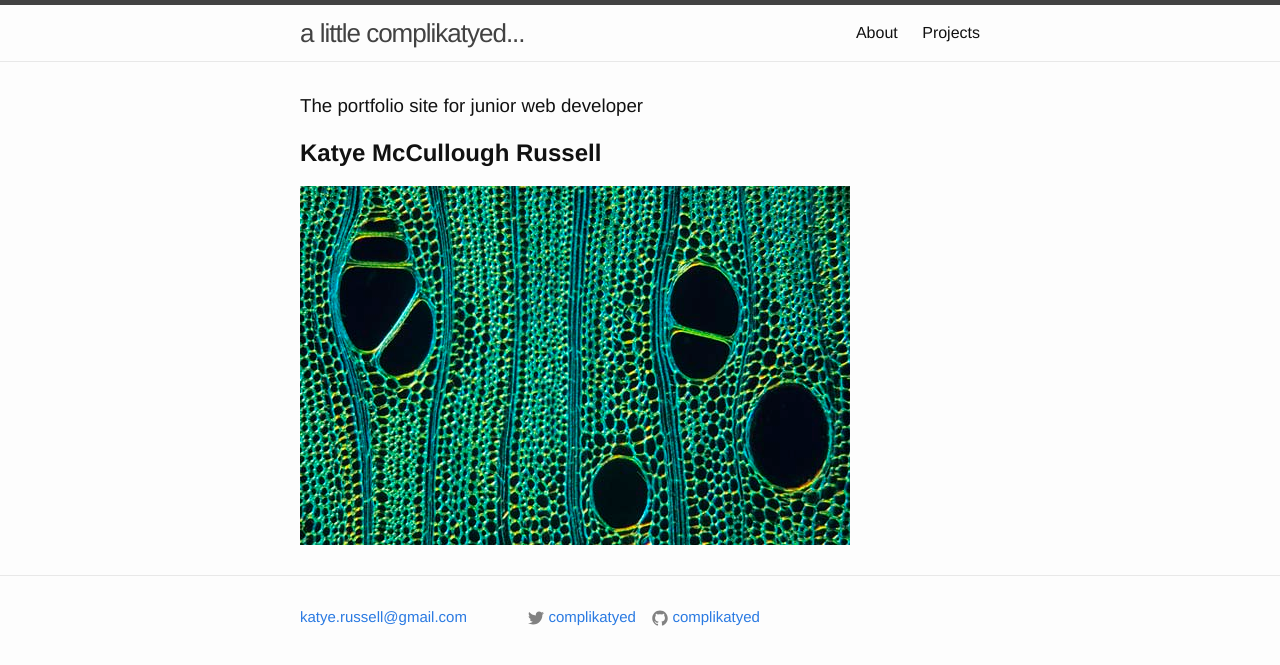
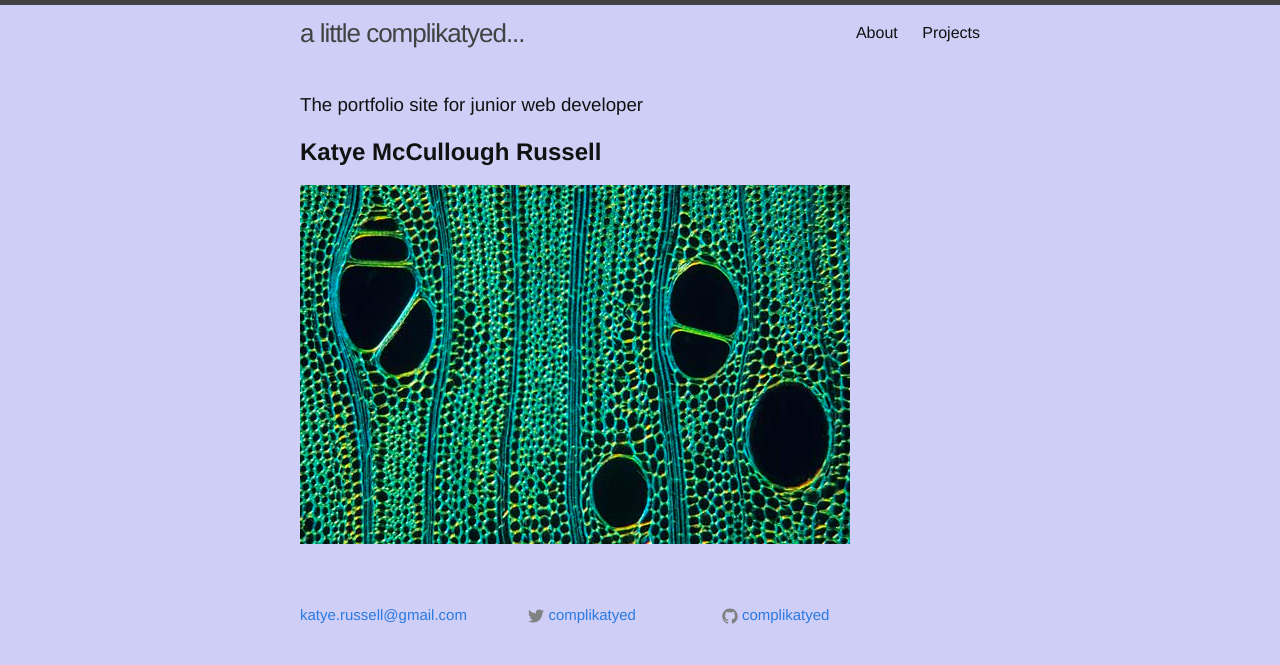
Before and after one commit to complikatyed/complikatyed-portfolio, a Jekyll site: the page built from index.html, in a window 1280 px wide. Shown: the top 665 px of the page. Built offline with Jekyll 4.4.1, drawn with Linux system fonts in a browser that asks for light colours.

Commit message:
Change background color.

```diff
--- a/_sass/_base.scss
+++ b/_sass/_base.scss
@@ -45,6 +45,10 @@ img {
     vertical-align: middle;
 }
 
+img.small {
+    vertical-align: middle;
+    max-width: 50%;
+}
 
 
 /**
--- a/_sass/_layout.scss
+++ b/_sass/_layout.scss
@@ -3,7 +3,7 @@
  */
 .site-header {
     border-top: 5px solid $grey-color-dark;
-    border-bottom: 1px solid $grey-color-light;
+    //border-bottom: 1px solid $grey-color-light;
     min-height: 56px;
 
     // Positioning context for the mobile navigation icon
@@ -92,7 +92,7 @@
  * Site footer
  */
 .site-footer {
-    border-top: 1px solid $grey-color-light;
+    //border-top: 1px solid $grey-color-light;
     padding: $spacing-unit 0;
 }
 
@@ -126,13 +126,13 @@
 }
 
 .footer-col-2 {
-    width: -webkit-calc(20% - (#{$spacing-unit} / 2));
-    width:         calc(20% - (#{$spacing-unit} / 2));
+    width: -webkit-calc(30% - (#{$spacing-unit} / 2));
+    width:         calc(30% - (#{$spacing-unit} / 2));
 }
 
 .footer-col-3 {
-    width: -webkit-calc(45% - (#{$spacing-unit} / 2));
-    width:         calc(45% - (#{$spacing-unit} / 2));
+    width: -webkit-calc(30% - (#{$spacing-unit} / 2));
+    width:         calc(30% - (#{$spacing-unit} / 2));
 }
 
 @include media-query($on-laptop) {
--- a/css/main.scss
+++ b/css/main.scss
@@ -14,7 +14,7 @@ $base-line-height: 1.5;
 $spacing-unit:     30px;
 
 $text-color:       #111;
-$background-color: #fdfdfd;
+$background-color: #CECEF6;
 $brand-color:      #2a7ae2;
 
 $grey-color:       #828282;
```
